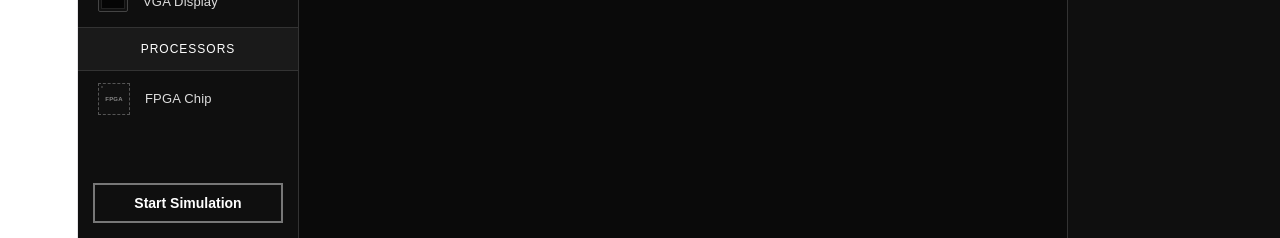
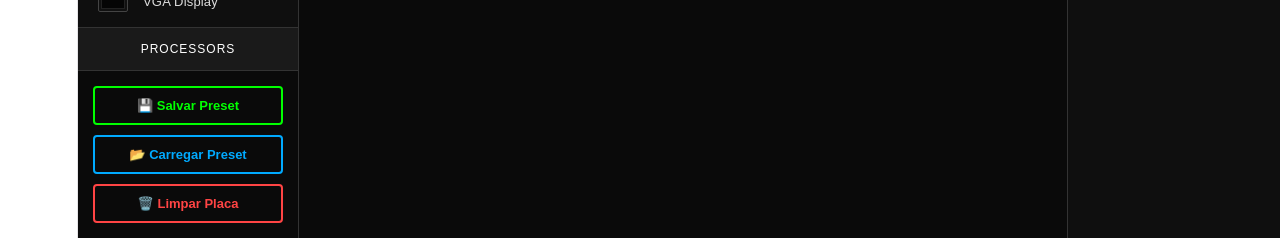
Before and after one commit to arthurPinheiro2341/ReactFlow2.0, a React (Vite) app: page / in a window 1280 px wide. Shown: the part 562-800 px from the top of the page. Built offline with nearby package versions, Linux system fonts and the light colour scheme.

Commit message:
Possibilidade de salvar os componentes

```diff
--- a/src/App.jsx
+++ b/src/App.jsx
@@ -1,7 +1,6 @@
 /**
  * ARQUIVO: App.jsx
- * ATUALIZAÇÃO: Removido o nó inicial. O simulador inicia 100% vazio
- * e a limpeza da placa zera completamente os componentes.
+ * ATUALIZAÇÃO: Integrada a lógica de Salvar e Carregar presets do circuito em JSON.
  */
 
 import React, { useState, useCallback, useMemo } from 'react';
@@ -16,9 +15,51 @@ import { Toolbar } from './components/Toolbar';
 import { PropertiesSidebar } from './components/PropertiesSidebar';
 
 export default function App() {
-  // Inicia 100% vazio
   const [nodes, setNodes] = useState([]);
   const [edges, setEdges] = useState([]);
+
+  // ================= SISTEMA DE SAVE / LOAD =================
+  const handleSave = useCallback(() => {
+    // Captura o estado atual
+    const circuitPreset = { nodes, edges };
+    // Converte para JSON formatado (bonito de ler)
+    const jsonString = JSON.stringify(circuitPreset, null, 2);
+
+    // Cria um arquivo virtual e força o download
+    const blob = new Blob([jsonString], { type: 'application/json' });
+    const href = URL.createObjectURL(blob);
+    const link = document.createElement('a');
+    link.href = href;
+    link.download = 'meu_circuito.json'; // Nome padrão do arquivo
+    document.body.appendChild(link);
+    link.click();
+    document.body.removeChild(link);
+  }, [nodes, edges]);
+
+  const handleLoad = useCallback((event) => {
+    const file = event.target.files[0];
+    if (!file) return;
+
+    const reader = new FileReader();
+    reader.onload = (e) => {
+      try {
+        const loadedPreset = JSON.parse(e.target.result);
+        if (loadedPreset.nodes && loadedPreset.edges) {
+          setNodes(loadedPreset.nodes);
+          setEdges(loadedPreset.edges);
+        } else {
+          alert('Arquivo JSON inválido ou corrompido.');
+        }
+      } catch (err) {
+        alert('Erro ao ler o arquivo. Certifique-se de que é um JSON válido.');
+      }
+    };
+    reader.readAsText(file);
+
+    // Reseta o input para permitir carregar o mesmo arquivo duas vezes seguidas, se necessário
+    event.target.value = null;
+  }, []);
+  // ==========================================================
 
   const updateNodeData = useCallback((id, newData) => setNodes((nds) => nds.map((node) => node.id === id ? { ...node, data: { ...node.data, ...newData } } : node)), []);
   const setButtonState = useCallback((id, isPressed) => setNodes((nds) => nds.map((n) => n.id === id ? { ...n, data: { ...n.data, pressed: isPressed } } : n)), []);
@@ -126,17 +167,17 @@ export default function App() {
 
   const addNode = (type, color) => {
     const id = `${type}-${Date.now()}`;
-    let defaultStyle = { width: 60, height: 60 };
+    let defaultStyle = { width: 80, height: 80 };
 
     if (type === 'board') defaultStyle = { width: 800, height: 600 };
     else if (type === 'fpga') defaultStyle = { width: 350, height: 350 };
     else if (type === 'clock') defaultStyle = { width: 150, height: 60 };
-    else if (type === 'constant') defaultStyle = { width: 90, height: 80 };
+    else if (type === 'constant') defaultStyle = { width: 120, height: 95 };
     else if (type === 'display') defaultStyle = { width: 800, height: 500 };
     else if (type === 'digit') defaultStyle = { width: 60, height: 90 };
     else if (type === 'led') defaultStyle = { width: 50, height: 75 };
     else if (type === 'rgb_led') defaultStyle = { width: 50, height: 75 };
-    else if (type === 'switch') defaultStyle = { width: 50, height: 65 };
+    else if (type === 'switch') defaultStyle = { width: 60, height: 80 };
 
     const newNode = {
       id, type, position: { x: 100, y: 100 }, style: defaultStyle,
@@ -168,8 +209,14 @@ export default function App() {
 
   return (
     <div className="app" style={{ display: 'flex', width: '100vw', height: '100vh', background: '#0a0a0a', overflow: 'hidden' }}>
-      {/* O clearBoard agora zera completamente a lista de nós */}
-      <Toolbar addNode={addNode} clearBoard={() => { if (window.confirm("Limpar placa?")) { setNodes([]); setEdges([]); } }} />
+
+      {/* TOOLBAR COM AS NOVAS FUNÇÕES DE SAVE/LOAD INJETADAS */}
+      <Toolbar
+        addNode={addNode}
+        clearBoard={() => { if (window.confirm("Limpar placa?")) { setNodes([]); setEdges([]); } }}
+        onSave={handleSave}
+        onLoad={handleLoad}
+      />
 
       <div style={{ flex: 1, position: 'relative' }}>
         <ReactFlow
--- a/src/components/Toolbar.jsx
+++ b/src/components/Toolbar.jsx
@@ -1,13 +1,11 @@
 /**
  * ARQUIVO: src/components/Toolbar.jsx
- * CAMADA: Interface do Usuário (UI)
- * DESCRIÇÃO: Barra lateral vertical de Periféricos com ícones skeuomórficos
- * que simulam a aparência real dos componentes do simulador.
+ * ATUALIZAÇÃO: Adicionados botões e lógica visual para Salvar e Carregar circuitos em JSON.
  */
 
 import React from 'react';
 
-export const Toolbar = ({ addNode, clearBoard }) => {
+export const Toolbar = ({ addNode, clearBoard, onSave, onLoad }) => {
   const sectionTitleStyle = {
     textAlign: 'center',
     color: '#fff',
@@ -32,18 +30,18 @@ export const Toolbar = ({ addNode, clearBoard }) => {
     fontSize: '13px'
   };
 
+  const bottomBtnStyle = {
+    width: '100%', padding: '10px', background: 'transparent',
+    color: '#fff', border: '2px solid #777', cursor: 'pointer',
+    fontSize: '13px', fontWeight: 'bold', transition: 'all 0.2s',
+    marginBottom: '10px', borderRadius: '4px'
+  };
+
   return (
     <div style={{
-      width: '220px', // Largura fixa
-      height: '100vh',
-      backgroundColor: '#0f0f0f',
-      borderRight: '1px solid #333',
-      display: 'flex',
-      flexDirection: 'column',
-      flexShrink: 0, // Impede a barra de esmagar quando a tela for pequena
-      zIndex: 10,
-      fontFamily: 'sans-serif',
-      userSelect: 'none'
+      width: '220px', height: '100vh', backgroundColor: '#0f0f0f',
+      borderRight: '1px solid #333', display: 'flex', flexDirection: 'column',
+      flexShrink: 0, zIndex: 10, fontFamily: 'sans-serif', userSelect: 'none'
     }}>
       <h2 style={{ textAlign: 'center', padding: '15px 0', margin: 0, color: '#fff', fontSize: '18px' }}>
         Peripherals
@@ -53,9 +51,7 @@ export const Toolbar = ({ addNode, clearBoard }) => {
 
         {/* ================= SESSÃO: BOARDS ================= */}
         <div style={sectionTitleStyle}>Boards</div>
-
         <div style={itemStyle} onClick={() => addNode('board')} onMouseEnter={(e) => e.currentTarget.style.background='#222'} onMouseLeave={(e) => e.currentTarget.style.background='transparent'}>
-           {/* Mini Placa de Circuito */}
            <div style={{ width: 28, height: 20, background: '#1a4a2a', border: '1px solid #111', borderRadius: '2px', display: 'flex', alignItems: 'center', justifyContent: 'center', position: 'relative' }}>
              <div style={{ position: 'absolute', top: 2, left: 2, width: 3, height: 3, background: '#fff', borderRadius: '50%', opacity: 0.5 }}></div>
              <div style={{ position: 'absolute', bottom: 2, right: 2, width: 3, height: 3, background: '#fff', borderRadius: '50%', opacity: 0.5 }}></div>
@@ -66,25 +62,19 @@ export const Toolbar = ({ addNode, clearBoard }) => {
 
         {/* ================= SESSÃO: INPUTS ================= */}
         <div style={sectionTitleStyle}>Inputs</div>
-
         <div style={itemStyle} onClick={() => addNode('button')} onMouseEnter={(e) => e.currentTarget.style.background='#222'} onMouseLeave={(e) => e.currentTarget.style.background='transparent'}>
-          {/* Mini Botão */}
           <div style={{ width: 24, height: 24, background: '#111', borderRadius: '4px', border: '1px solid #333', display: 'flex', alignItems: 'center', justifyContent: 'center' }}>
             <div style={{ width: 14, height: 14, background: '#0a0a0a', borderRadius: '50%', boxShadow: 'inset 0 2px 4px rgba(0,0,0,0.8), 0 1px 1px rgba(255,255,255,0.1)' }}></div>
           </div>
           Button
         </div>
-
         <div style={itemStyle} onClick={() => addNode('switch')} onMouseEnter={(e) => e.currentTarget.style.background='#222'} onMouseLeave={(e) => e.currentTarget.style.background='transparent'}>
-           {/* Mini Switch */}
            <div style={{ width: 14, height: 24, background: '#111', border: '1px solid #333', borderRadius: '2px', position: 'relative' }}>
              <div style={{ position: 'absolute', bottom: 1, left: 1, right: 1, height: 10, background: '#555', borderRadius: '1px' }}></div>
            </div>
            Switch
         </div>
-
         <div style={itemStyle} onClick={() => addNode('clock')} onMouseEnter={(e) => e.currentTarget.style.background='#222'} onMouseLeave={(e) => e.currentTarget.style.background='transparent'}>
-           {/* Mini Clock SMD */}
            <div style={{ width: 28, height: 16, background: '#b0b0b0', border: '1px solid #333', borderRadius: '2px', display: 'flex', alignItems: 'center', justifyContent: 'center', position: 'relative' }}>
              <div style={{ position: 'absolute', top: -2, width: 4, height: 4, background: '#111', borderRadius: '50%' }}></div>
              <div style={{ position: 'absolute', bottom: -2, width: 4, height: 4, background: '#111', borderRadius: '50%' }}></div>
@@ -95,26 +85,20 @@ export const Toolbar = ({ addNode, clearBoard }) => {
 
         {/* ================= SESSÃO: OUTPUTS ================= */}
         <div style={sectionTitleStyle}>Outputs</div>
-
         <div style={itemStyle} onClick={() => addNode('digit')} onMouseEnter={(e) => e.currentTarget.style.background='#222'} onMouseLeave={(e) => e.currentTarget.style.background='transparent'}>
-           {/* Mini 7-Seg Display */}
            <div style={{ width: 18, height: 26, background: '#0a0a0a', border: '1px solid #333', borderRadius: '2px', display: 'flex', alignItems: 'center', justifyContent: 'center' }}>
             <div style={{ color: '#ff0000', fontFamily: 'monospace', fontSize: '18px', lineHeight: '1', textShadow: '0 0 5px red' }}>8</div>
            </div>
            <span style={{ lineHeight: '1.2' }}>7 Seg<br/>Display</span>
         </div>
-
         <div style={itemStyle} onClick={() => addNode('led')} onMouseEnter={(e) => e.currentTarget.style.background='#222'} onMouseLeave={(e) => e.currentTarget.style.background='transparent'}>
-           {/* Mini LED */}
            <div style={{ display: 'flex', flexDirection: 'column', alignItems: 'center' }}>
              <div style={{ width: 14, height: 16, background: '#ff0000', borderRadius: '7px 7px 2px 2px', boxShadow: 'inset -2px -2px 4px rgba(0,0,0,0.5)' }}></div>
              <div style={{ width: 2, height: 6, background: '#777', marginTop: '1px' }}></div>
            </div>
            Led
         </div>
-
         <div style={itemStyle} onClick={() => addNode('rgb_led')} onMouseEnter={(e) => e.currentTarget.style.background='#222'} onMouseLeave={(e) => e.currentTarget.style.background='transparent'}>
-           {/* Mini RGB LED */}
            <div style={{ width: 20, height: 20, display: 'flex', gap: '3px', alignItems: 'flex-end', justifyContent: 'center', background: '#111', paddingBottom: '2px', borderRadius: '2px', border: '1px solid #222' }}>
              <div style={{ width: 3, height: 10, background: 'red', borderRadius: '2px' }}></div>
              <div style={{ width: 3, height: 14, background: 'green', borderRadius: '2px' }}></div>
@@ -122,9 +106,7 @@ export const Toolbar = ({ addNode, clearBoard }) => {
            </div>
            RGB Led
         </div>
-
         <div style={itemStyle} onClick={() => addNode('display')} onMouseEnter={(e) => e.currentTarget.style.background='#222'} onMouseLeave={(e) => e.currentTarget.style.background='transparent'}>
-           {/* Mini Tela VGA */}
            <div style={{ width: 28, height: 18, background: '#111', border: '1px solid #444', borderRadius: '2px', display: 'flex', alignItems: 'center', justifyContent: 'center' }}>
              <div style={{ width: 22, height: 12, background: '#050505', border: '1px solid #222' }}></div>
            </div>
@@ -134,28 +116,57 @@ export const Toolbar = ({ addNode, clearBoard }) => {
         {/* ================= SESSÃO: PROCESSORS ================= */}
         <div style={sectionTitleStyle}>Processors</div>
         <div style={itemStyle} onClick={() => addNode('fpga')} onMouseEnter={(e) => e.currentTarget.style.background='#222'} onMouseLeave={(e) => e.currentTarget.style.background='transparent'}>
-           {/* Mini FPGA */}
            <div style={{ width: 30, height: 30, background: '#111', border: '1px dashed #555', display: 'flex', alignItems: 'center', justifyContent: 'center', position: 'relative' }}>
              <div style={{ fontSize: '6px', color: '#888', fontWeight: 'bold' }}>FPGA</div>
              <div style={{ position: 'absolute', top: 2, left: 2, width: 2, height: 2, background: '#444', borderRadius: '50%' }}></div>
            </div>
            FPGA Chip
         </div>
+        <div style={itemStyle} onClick={() => addNode('constant')} onMouseEnter={(e) => e.currentTarget.style.background='#222'} onMouseLeave={(e) => e.currentTarget.style.background='transparent'}>
+           <div style={{ width: 28, height: 18, background: '#111', border: '1px solid #444', borderRadius: '2px', display: 'flex', alignItems: 'center', justifyContent: 'center', color: '#00ff00', fontSize: '10px', fontWeight: 'bold' }}>
+             1
+           </div>
+           Data Bus
+        </div>
       </div>
 
-      {/* ================= BOTÃO INFERIOR ================= */}
-      <div style={{ padding: '15px' }}>
+      {/* ================= BOTÕES INFERIORES ================= */}
+      <div style={{ padding: '15px', borderTop: '1px solid #333', background: '#0a0a0a' }}>
+
+        {/* INPUT DE ARQUIVO INVISÍVEL */}
+        <input
+          type="file"
+          id="load-circuit-input"
+          accept=".json"
+          style={{ display: 'none' }}
+          onChange={onLoad}
+        />
+
+        <button
+          onClick={onSave}
+          style={{ ...bottomBtnStyle, borderColor: '#00ff00', color: '#00ff00' }}
+          onMouseEnter={(e) => e.currentTarget.style.background='rgba(0,255,0,0.1)'}
+          onMouseLeave={(e) => e.currentTarget.style.background='transparent'}
+        >
+          💾 Salvar Preset
+        </button>
+
+        <button
+          onClick={() => document.getElementById('load-circuit-input').click()}
+          style={{ ...bottomBtnStyle, borderColor: '#00aaff', color: '#00aaff' }}
+          onMouseEnter={(e) => e.currentTarget.style.background='rgba(0,170,255,0.1)'}
+          onMouseLeave={(e) => e.currentTarget.style.background='transparent'}
+        >
+          📂 Carregar Preset
+        </button>
+
         <button
           onClick={clearBoard}
-          style={{
-            width: '100%', padding: '10px', background: 'transparent',
-            color: '#fff', border: '2px solid #777', cursor: 'pointer',
-            fontSize: '14px', fontWeight: 'bold', transition: 'background 0.2s'
-          }}
-          onMouseEnter={(e) => e.currentTarget.style.background='#333'}
+          style={{ ...bottomBtnStyle, borderColor: '#ff4444', color: '#ff4444', marginBottom: 0 }}
+          onMouseEnter={(e) => e.currentTarget.style.background='rgba(255,0,0,0.1)'}
           onMouseLeave={(e) => e.currentTarget.style.background='transparent'}
         >
-          Start Simulation
+          🗑️ Limpar Placa
         </button>
       </div>
     </div>
```
Also changed, not shown: src/components/PropertiesSidebar.jsx (+18 -89 lines).
